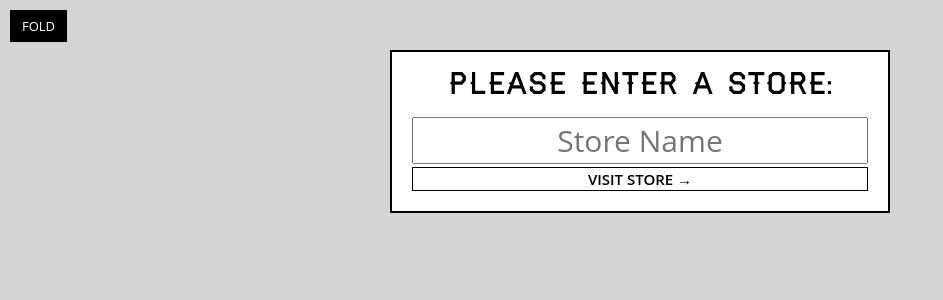
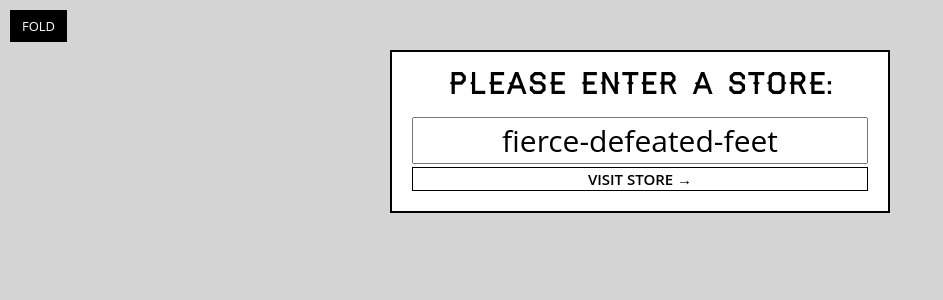
Before and after one commit to matthewmjm/react-for-beginners, a React (Create React App) app: page / in a window 1280 px wide. Shown: the top 300 px of the page, without its empty margins (0-943 px from the left). Built offline with nearby package versions, Linux system fonts and the light colour scheme.

Commit message:
use helper functions to create a store name

```diff
--- a/src/components/StorePicker.js
+++ b/src/components/StorePicker.js
@@ -1,11 +1,17 @@
 import React from 'react';
+import { getFunName } from '../helpers';
 
 class StorePicker extends React.Component {
     render() {
         return (
             <form action="" className="store-selector">
                 <h2>Please Enter A Store:</h2>
-                <input type="text" required placeholder="Store Name" />
+                <input
+                    type="text"
+                    required
+                    placeholder="Store Name"
+                    defaultValue={getFunName()}
+                />
                 <button type="submit">Visit Store →</button>
             </form>
         );
```
